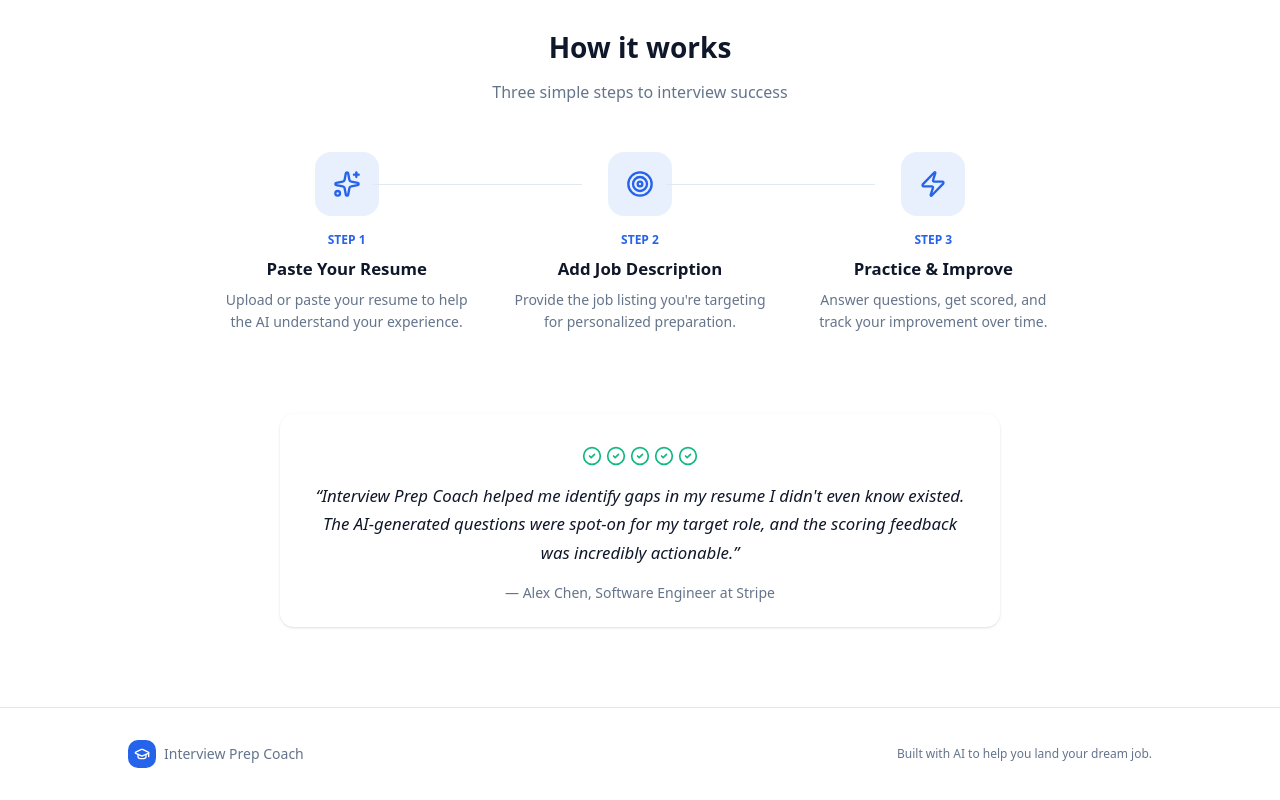
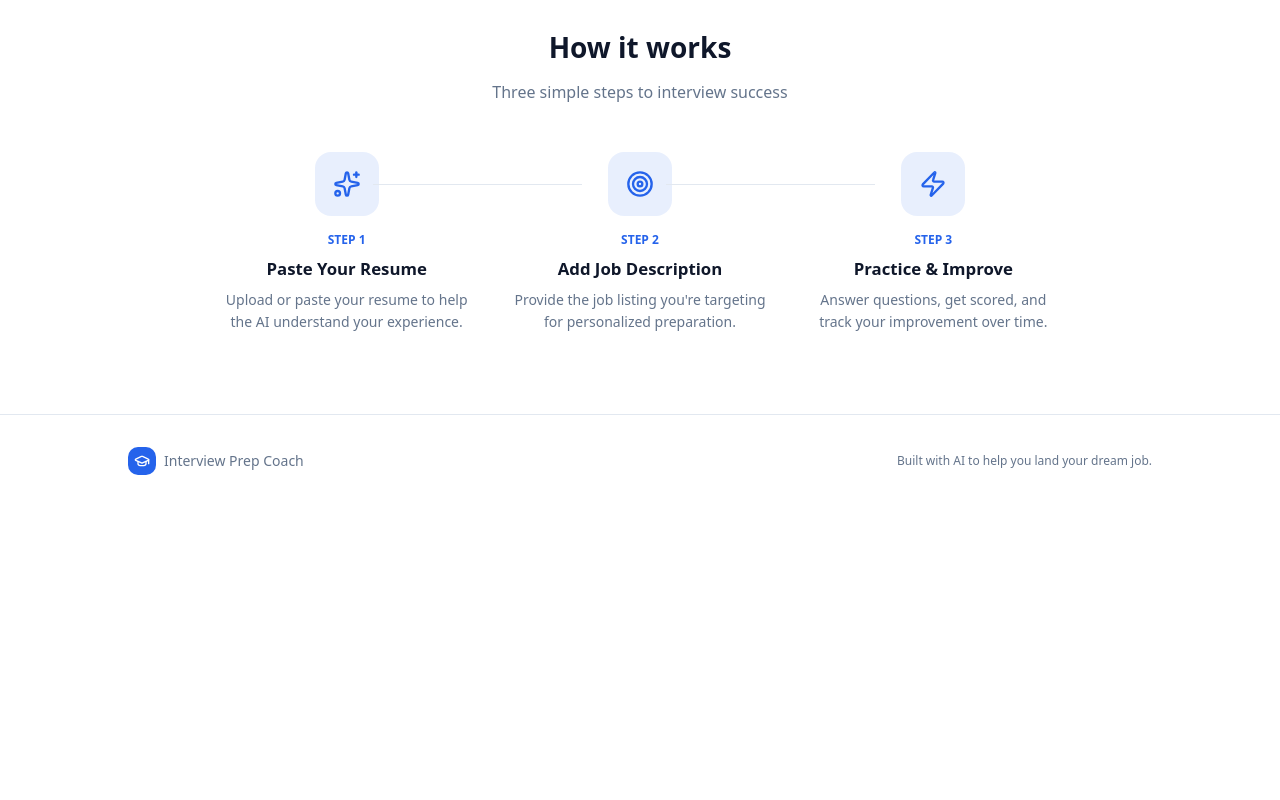
Before and after one commit to batuhanisik751/InterviewPrepCoach, a Next.js app: page / in a window 1280 px wide. Shown: the part 948-1748 px from the top of the page. After the commit the page ends 1455 px from the top, so only its background shows below. Built offline with nearby package versions, Linux system fonts and the light colour scheme.

Commit message:
Small changes in home page

```diff
--- a/src/app/page.tsx
+++ b/src/app/page.tsx
@@ -6,7 +6,6 @@ import {
   MessageSquare,
   ArrowRight,
   Sparkles,
-  CheckCircle2,
   Zap,
 } from "lucide-react";
 import { Button } from "@/components/ui/button";
@@ -178,28 +177,6 @@ export default function Home() {
         </div>
       </section>
 
-      {/* Social proof */}
-      <section className="px-6 pb-20 max-w-3xl mx-auto">
-        <Card className="bg-card border-0 shadow-sm">
-          <CardContent className="p-8 text-center">
-            <div className="flex items-center justify-center gap-1 mb-4">
-              {[1, 2, 3, 4, 5].map((s) => (
-                <CheckCircle2 key={s} className="w-5 h-5 text-[#10b981]" />
-              ))}
-            </div>
-            <p className="text-foreground mb-4 italic text-[1.05rem] leading-[1.7]">
-              &ldquo;Interview Prep Coach helped me identify gaps in my resume I
-              didn&apos;t even know existed. The AI-generated questions were
-              spot-on for my target role, and the scoring feedback was incredibly
-              actionable.&rdquo;
-            </p>
-            <p className="text-sm text-muted-foreground font-medium">
-              — Alex Chen, Software Engineer at Stripe
-            </p>
-          </CardContent>
-        </Card>
-      </section>
-
       {/* Footer */}
       <footer className="border-t border-border px-6 py-8">
         <div className="max-w-5xl mx-auto flex flex-col sm:flex-row items-center justify-between gap-4">
```
